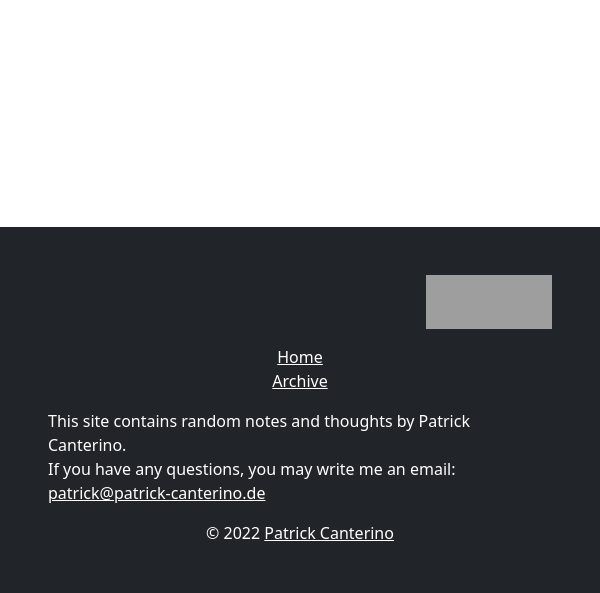
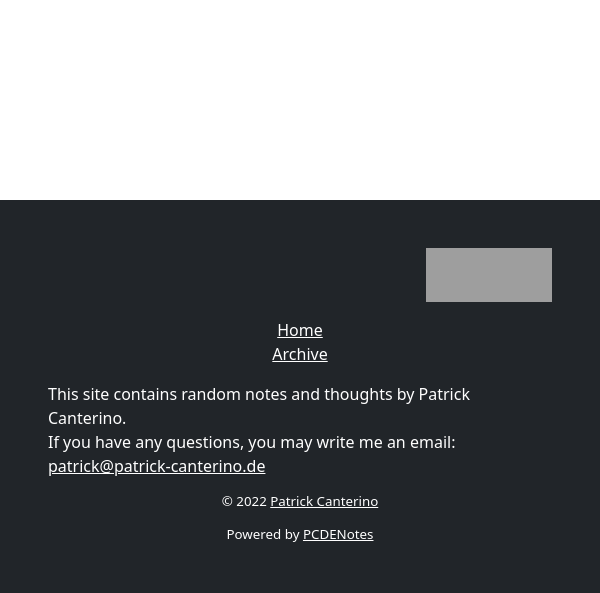
Before and after one commit to pcanterino/pcdenotes, a Django app: page / in a window 600 px wide. Shown: the part 207-800 px from the top of the page. Run offline with Django 3.2, Linux system fonts and the light colour scheme; data that the repository does not hold is empty; grey boxes are pictures that could not be loaded.

Commit message:
Added link to PCDENotes repository, made copyright note smaller

```diff
--- a/notes/static/notes/style.css
+++ b/notes/static/notes/style.css
@@ -74,7 +74,13 @@ footer a img {
 
     footer #copyright {
         text-align: center;
+        font-size: smaller;
         margin-top: 2em;
+    }
+
+    footer #footer-note {
+        text-align: center;
+        font-size: smaller;
     }
 }
 
@@ -84,7 +90,7 @@ footer a img {
         margin-top: 1em;
     }
 
-    footer #copyright {
+    footer #copyright, footer #footer-note {
         margin-top: 1em;
     }
 }
--- a/notes/templates/note_base.html
+++ b/notes/templates/note_base.html
@@ -42,6 +42,9 @@
       © {% if year_current > year_start %}{{ year_start }}-{% endif %}{{ year_current }} <a href="https://www.patrick-canterino.de/">Patrick Canterino</a>
       {% endwith %}
     </div>
+    <div id="footer-note">
+      Powered by <a href="https://github.com/pcanterino/pcdenotes/">PCDENotes</a>
+    </div>
   </footer>
 </body>
 </html>
```
